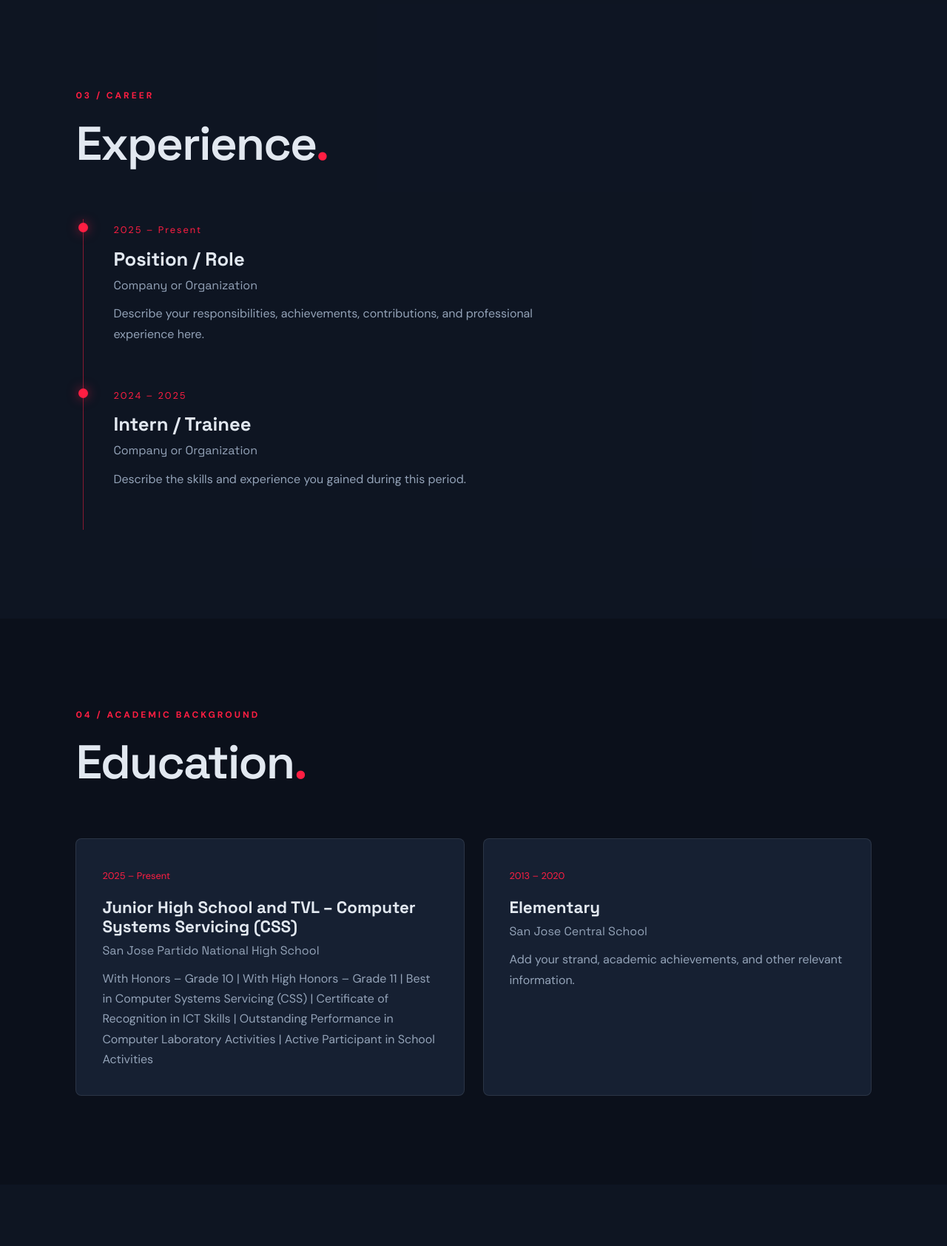
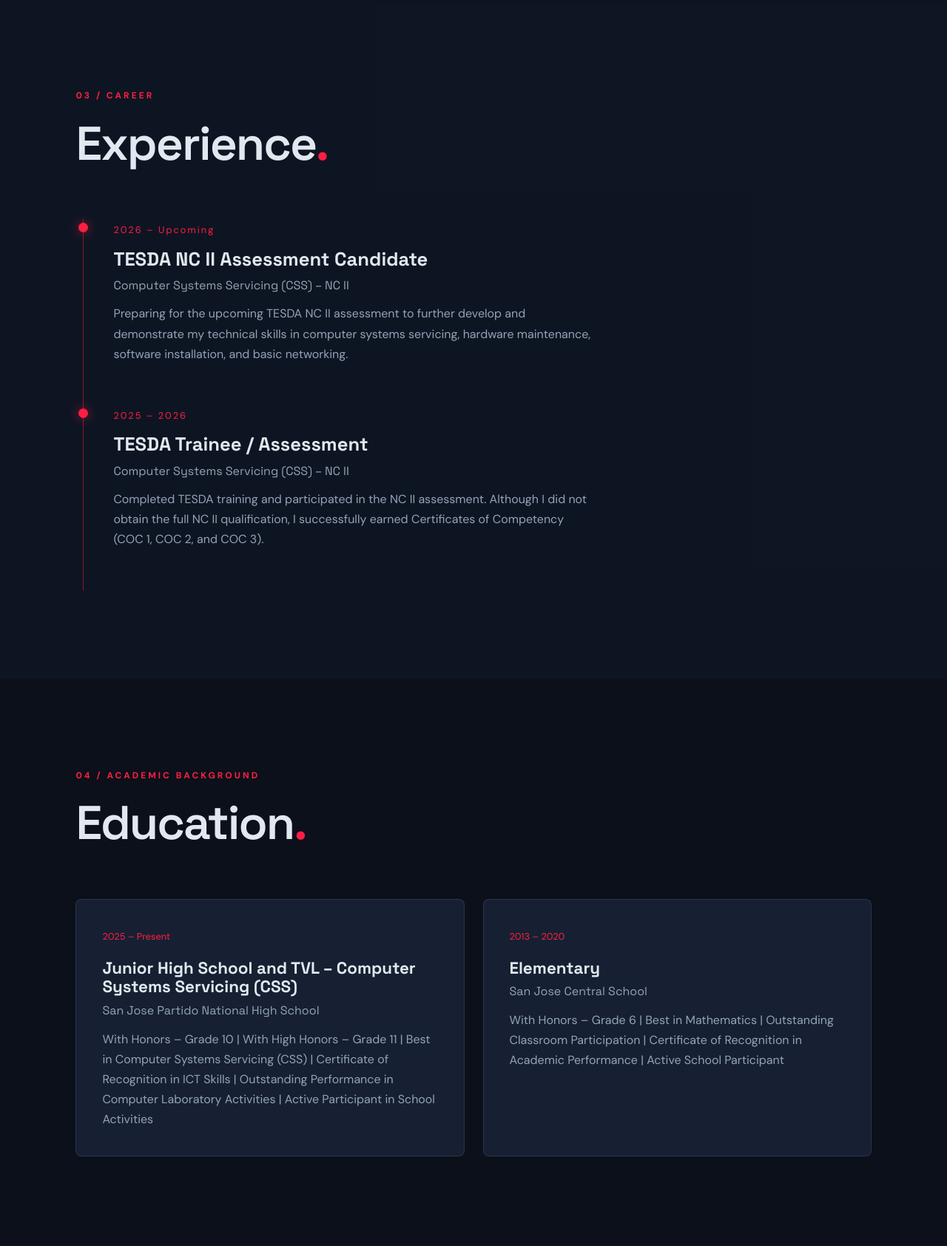
Before and after one commit to ramirjr-hub/cinematic-portfolio, a Flask app: page / in a window 1280 px wide. Shown: the part 2319-4003 px from the top of the page at 74% size. Run offline with Flask 3, Linux system fonts and the light colour scheme.

Commit message:
Update portfolio website

```diff
--- a/templates/index.html
+++ b/templates/index.html
@@ -214,16 +214,18 @@
             <div class="timeline-item">
 
                 <span class="timeline-date">
-                    2025 – Present
+                    2026 – Upcoming
                 </span>
 
-                <h3>Position / Role</h3>
+                <h3>TESDA NC II Assessment Candidate</h3>
 
-                <h4>Company or Organization</h4>
+                <h4>Computer Systems Servicing (CSS) – NC II</h4>
 
                 <p>
-                    Describe your responsibilities, achievements,
-                    contributions, and professional experience here.
+                    Preparing for the upcoming TESDA NC II assessment
+                    to further develop and demonstrate my technical
+                    skills in computer systems servicing, hardware
+                    maintenance, software installation, and basic networking.
                 </p>
 
             </div>
@@ -232,16 +234,18 @@
             <div class="timeline-item">
 
                 <span class="timeline-date">
-                    2024 – 2025
+                    2025 – 2026
                 </span>
 
-                <h3>Intern / Trainee</h3>
+                <h3>TESDA Trainee / Assessment</h3>
 
-                <h4>Company or Organization</h4>
+                <h4>Computer Systems Servicing (CSS) – NC II</h4>
 
                 <p>
-                    Describe the skills and experience you gained
-                    during this period.
+                    Completed TESDA training and participated in the
+                    NC II assessment. Although I did not obtain the
+                    full NC II qualification, I successfully earned
+                    Certificates of Competency (COC 1, COC 2, and COC 3).
                 </p>
 
             </div>
@@ -285,8 +289,7 @@
                 <h4>San Jose Central School</h4>
 
                 <p>
-                    Add your strand, academic achievements,
-                    and other relevant information.
+                    With Honors – Grade 6 | Best in Mathematics | Outstanding Classroom Participation | Certificate of Recognition in Academic Performance | Active School Participant
                 </p>
 
             </div>
@@ -422,9 +425,11 @@
                 Let's connect and create something meaningful.
             </p>
 
-            <a href="mailto:alarconrimar@gmail.com"
-               class="btn btn-primary">
-                Contact Me
+            <a href="https://mail.google.com/mail/?view=cm&to=alarconrimar@gmail.com"
+                target="_blank"
+                class="btn btn-primary">
+                    Contact Me
+</a>
             </a>
 
             <div class="contact-details">
```
